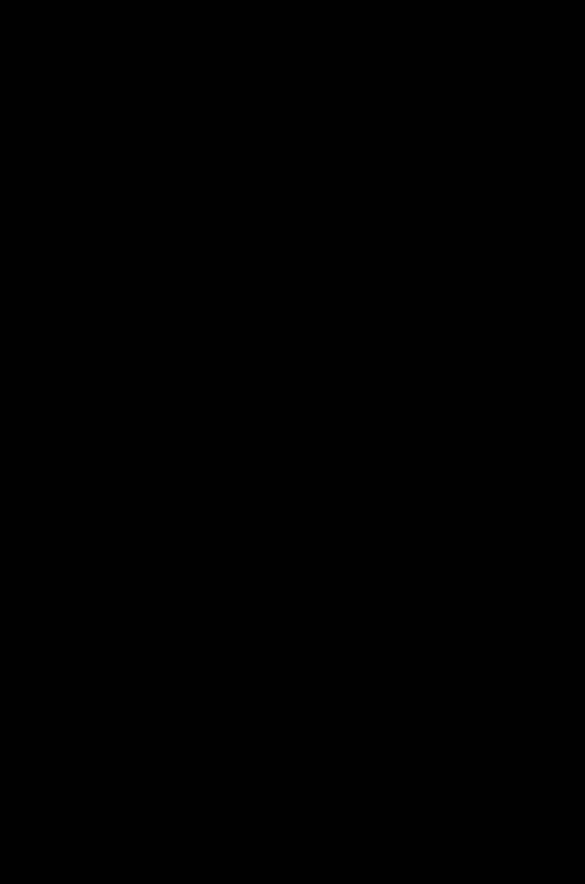
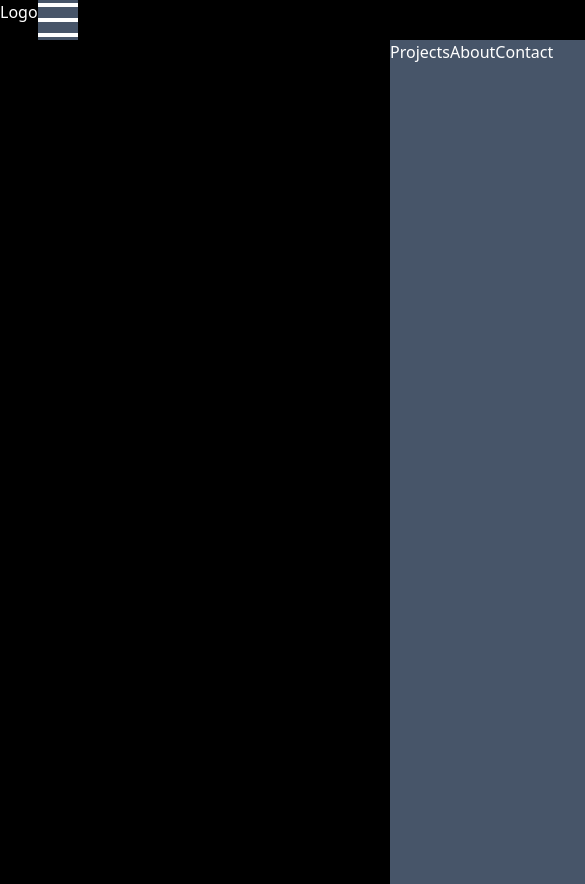
Before and after one commit to cedgarcia/portfolio, a Next.js app: page / in a window 390 px wide. Shown: the top 884 px of the page, 585 px wide, since content can reach past the window. Before the commit the page ends 844 px from the top, so only its background shows below. Built offline with nearby package versions, Linux system fonts and the light colour scheme.

Commit message:
setup mobile nav | burger animation

```diff
--- a/src/app/layout.tsx
+++ b/src/app/layout.tsx
@@ -1,14 +1,11 @@
 import type { Metadata } from "next";
-import { Inter } from "next/font/google";
 import "./globals.css";
-
-const inter = Inter({ subsets: ["latin"] });
+import Navigation from "@/components/common/Navigation";
 
 export const metadata: Metadata = {
-  title: "Create Next App",
-  description: "Generated by create next app",
+  title: "Ced Garcia | Portfolio",
+  description: "Software Developer",
 };
-
 export default function RootLayout({
   children,
 }: Readonly<{
@@ -16,7 +13,10 @@
 }>) {
   return (
     <html lang="en">
-      <body className={inter.className}>{children}</body>
+      <body>
+        <Navigation />
+        {children}
+      </body>
     </html>
   );
 }
--- /dev/null
+++ b/src/components/common/Navigation.tsx
@@ -0,0 +1,49 @@
+"use client";
+
+import { useState } from "react";
+import Link from "next/link";
+
+const Navigation = () => {
+  const [navOpen, setNavOpen] = useState<boolean>(false);
+
+  const openNav = () => {
+    setNavOpen(!navOpen);
+    console.log("clicked");
+  };
+
+  return (
+    <>
+      {/* Mobile Nav */}
+      <nav className="flex">
+        <Link href="/">Logo</Link>
+        {/* <div className="fixed"> */}
+        <div
+          className={`${navOpen ? "" : ""} flex h-10  w-10 cursor-pointer flex-col  justify-evenly bg-slate-600`}
+          onClick={openNav}
+        >
+          <div
+            className={`${navOpen ? "-rotate-45 delay-300 " : "delay-0 "} line block  h-1  w-full bg-white  transition-all  duration-300 `}
+          ></div>
+          <div
+            className={`${navOpen ? "-my-5 h-0 w-full opacity-0" : "my-2 h-1 w-full opacity-100 delay-300"} line  block  bg-white transition-all  `}
+          ></div>
+          <div
+            className={`${navOpen ? "rotate-45 delay-300 " : " delay-0"} line block h-1 w-full  bg-white transition-all duration-300`}
+          ></div>
+        </div>
+        {/* </div> */}
+      </nav>
+      <div
+        className={`${navOpen ? "left-0" : "left-full"} absolute  h-screen w-screen bg-slate-600 transition-all duration-300`}
+      >
+        <div className="nav-links">
+          <Link href="/projects">Projects</Link>
+          <Link href="/about">About</Link>
+          <Link href="/contact">Contact</Link>
+        </div>
+      </div>
+    </>
+  );
+};
+
+export default Navigation;
```
